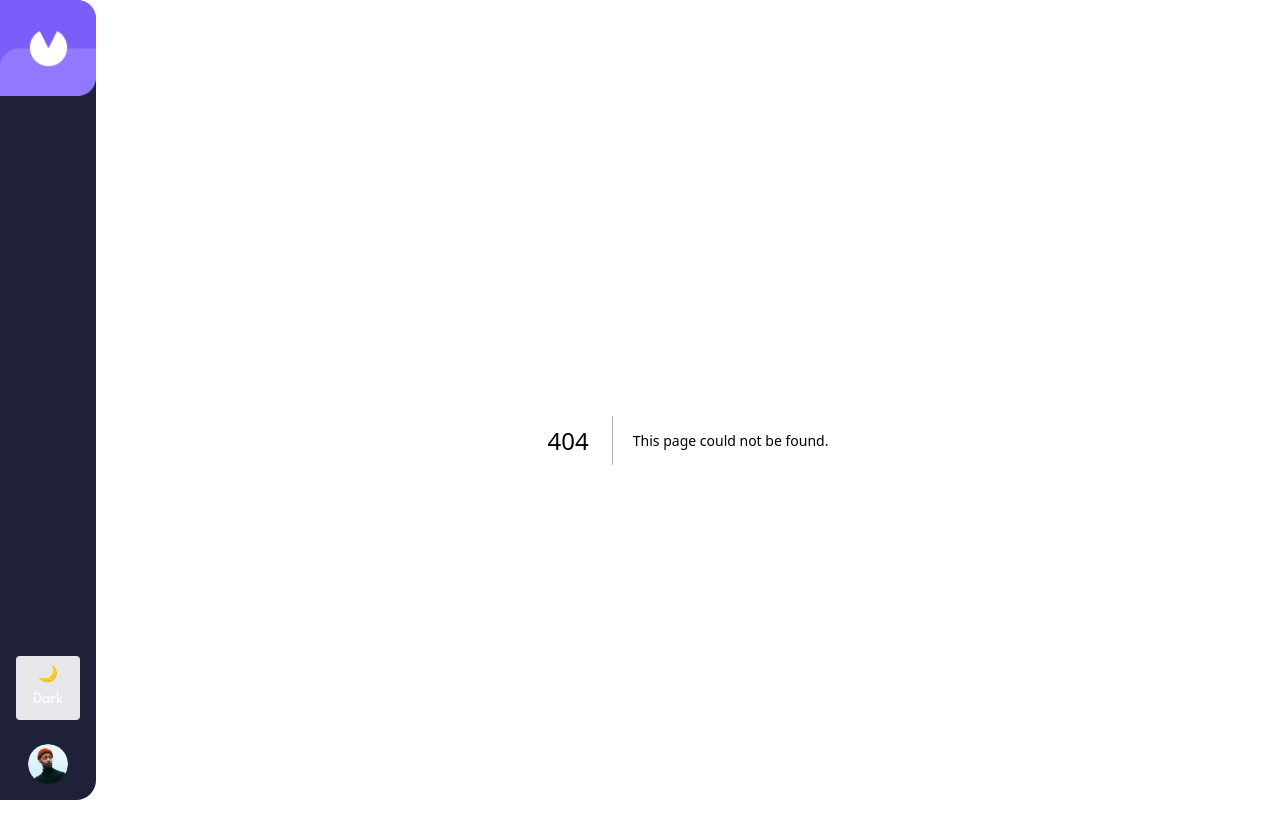
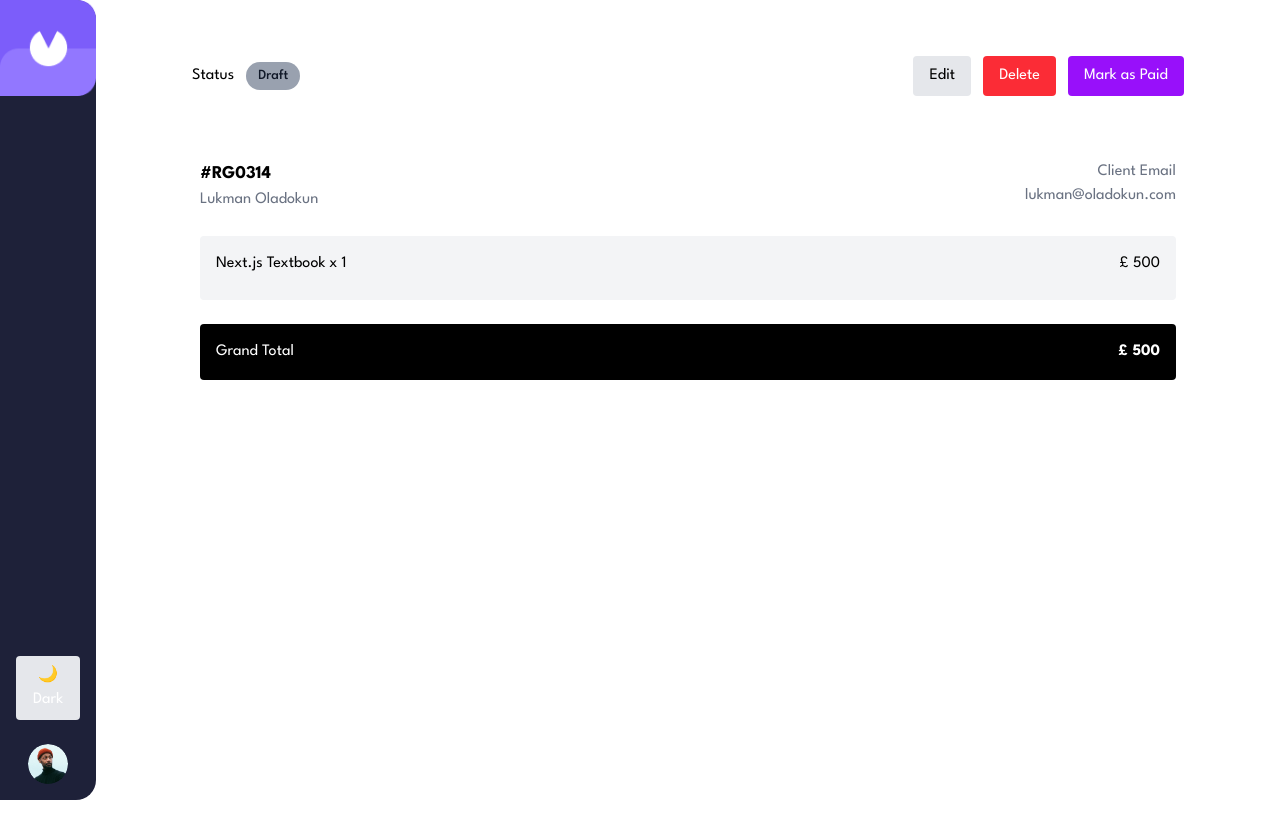
Before and after one commit to OladokunLT/invoice-app, a Next.js app: page /invoice/RG0314 in a window 1280 px wide. Before the commit this address had no page. Shown: the top 838 px of the page. After the commit the page ends 800 px from the top, so only its background shows below. Built offline with nearby package versions, Linux system fonts and the light colour scheme.

Commit message:
Feat: Add InvoiceDetail page and refactor InvoiceCard to link to details

```diff
--- /dev/null
+++ b/src/app/invoice/[id]/page.tsx
@@ -0,0 +1,73 @@
+import { invoices } from "@/data/invoices";
+import StatusBadge from "@/components/StatusBadge";
+
+interface Props {
+  params: Promise<{
+    id: string;
+  }>;
+}
+
+export default async function InvoiceDetail({ params }: Props) {
+  const { id } = await params; // ✅ THIS IS THE FIX
+
+  const invoice = invoices.find((inv) => inv.id === id);
+
+  if (!invoice) {
+    return <p>Invoice not found</p>;
+  }
+
+  return (
+    <div className="max-w-5xl mx-auto space-y-6">
+      {/* Header */}
+      <div className="flex justify-between items-center bg-white dark:bg-[#1E2139] p-4 rounded-lg">
+        <div className="flex items-center gap-3">
+          <span>Status</span>
+          <StatusBadge status={invoice.status} />
+        </div>
+
+        <div className="flex gap-3">
+          <button className="px-4 py-2 bg-gray-200 dark:bg-gray-700 rounded">
+            Edit
+          </button>
+          <button className="px-4 py-2 bg-red-500 text-white rounded">
+            Delete
+          </button>
+          <button className="px-4 py-2 bg-purple-600 text-white rounded">
+            Mark as Paid
+          </button>
+        </div>
+      </div>
+
+      {/* Body */}
+      <div className="bg-white dark:bg-[#1E2139] p-6 rounded-lg space-y-6">
+        <div className="flex justify-between">
+          <div>
+            <h2 className="font-bold text-lg">#{invoice.id}</h2>
+            <p className="text-gray-500">{invoice.clientName}</p>
+          </div>
+
+          <div className="text-right text-gray-500">
+            <p>Client Email</p>
+            <p>{invoice.clientEmail}</p>
+          </div>
+        </div>
+
+        <div className="bg-gray-100 dark:bg-[#252945] p-4 rounded">
+          {invoice.items.map((item) => (
+            <div key={item.id} className="flex justify-between mb-2">
+              <span>
+                {item.name} x {item.quantity}
+              </span>
+              <span>£ {item.price * item.quantity}</span>
+            </div>
+          ))}
+        </div>
+
+        <div className="flex justify-between bg-black text-white p-4 rounded">
+          <span>Grand Total</span>
+          <span className="font-bold">£ {invoice.total}</span>
+        </div>
+      </div>
+    </div>
+  );
+}
--- a/src/components/InvoiceCard.tsx
+++ b/src/components/InvoiceCard.tsx
@@ -1,8 +1,10 @@
 import { Invoice } from "@/types/invoice";
 import StatusBadge from "./StatusBadge";
+import Link from "next/link";
 
 export default function InvoiceCard({ invoice }: { invoice: Invoice }) {
   return (
+    <Link href={`/invoice/${invoice.id}`}>
       <div className="bg-white dark:bg-[#1E2139] p-4 md:p-6 rounded-lg shadow hover:scale-[1.01] transition cursor-pointer">
         {/* MOBILE LAYOUT */}
         <div className="md:hidden space-y-3">
@@ -11,7 +13,9 @@ export default function InvoiceCard({ invoice }: { invoice: Invoice }) {
             <StatusBadge status={invoice.status} />
           </div>
 
-        <p className="text-gray-500 dark:text-gray-400">{invoice.clientName}</p>
+          <p className="text-gray-500 dark:text-gray-400">
+            {invoice.clientName}
+          </p>
 
           <div className="flex justify-between items-center">
             <span className="text-sm text-gray-500">{invoice.date}</span>
@@ -34,5 +38,6 @@ export default function InvoiceCard({ invoice }: { invoice: Invoice }) {
           </div>
         </div>
       </div>
+    </Link>
   );
 }
```
Lines whose indentation alone changed are shown as unchanged.
